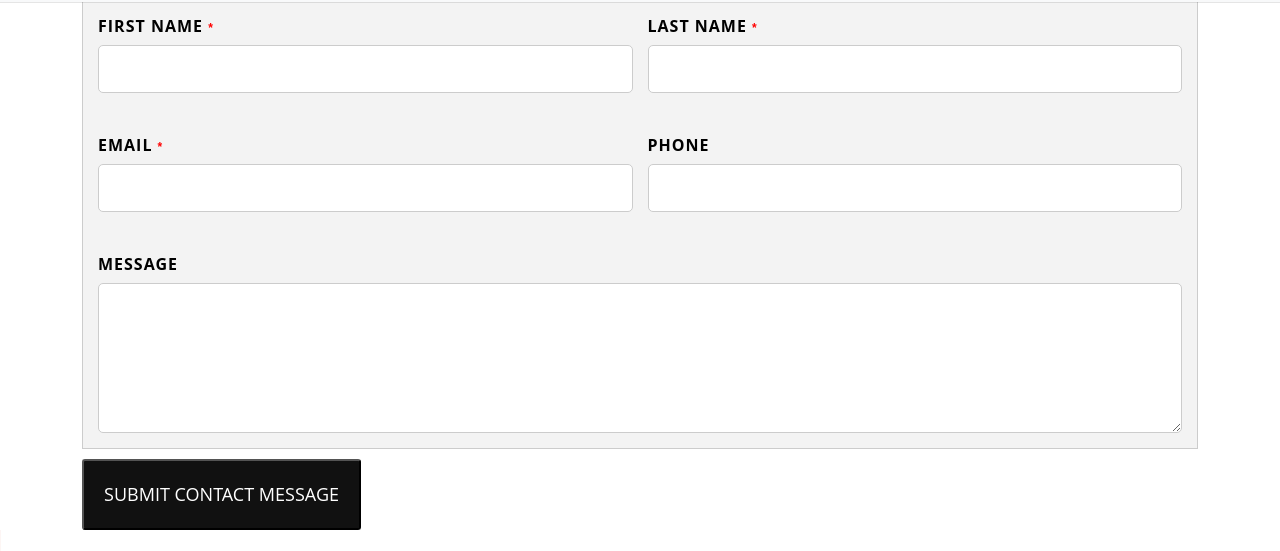
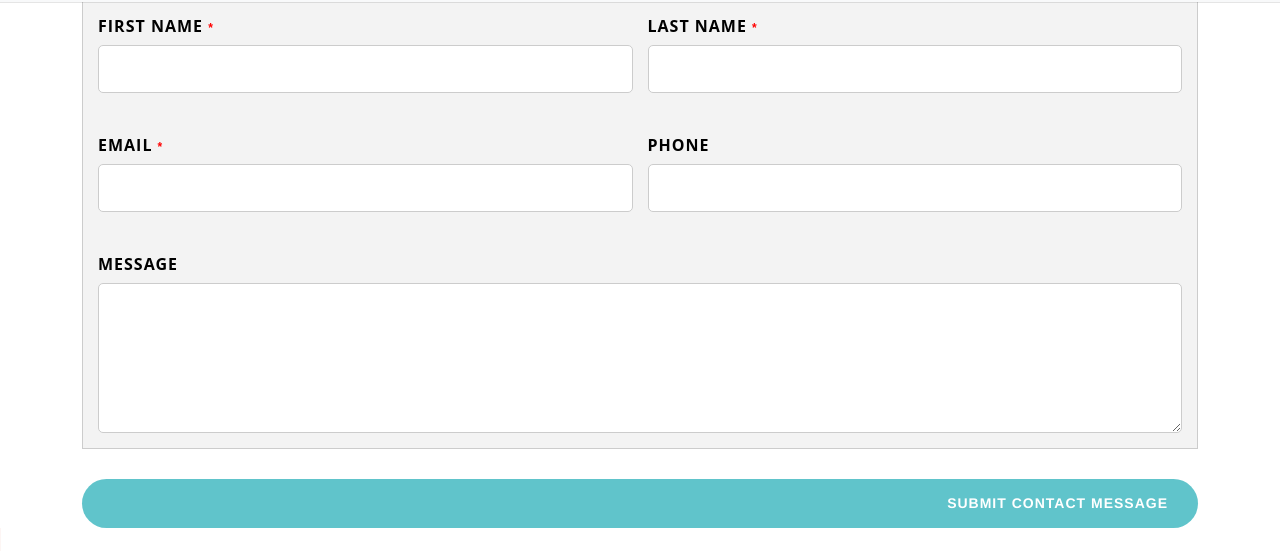
Before and after one commit to chrisbrody/petsit, a plain HTML site: page contact-us.html in a window 1280 px wide. Shown: the part 249-800 px from the top of the page. Drawn offline with Linux system fonts and the light colour scheme.

Commit message:
added contact form style/validation updates

```diff
--- a/contact-us.html
+++ b/contact-us.html
@@ -31,8 +31,9 @@ Wags & Whiskers by Cori & Brody
 
      <!-- Stylesheets -->
      <link rel="stylesheet" href="./css/bootstrap.min.css">
-     <link rel="stylesheet" href="./css/form.css">
      <link rel="stylesheet" href="./css/main.min.css">
+     <link rel="stylesheet" href="./css/form.min.css">
+     <link rel="stylesheet" href="./css/contact.min.css">
    </head>
 
    <body>
@@ -71,7 +72,7 @@ Wags & Whiskers by Cori & Brody
             </div>
         </nav>
 
-        <section>
+        <section class="contact">
           <div class="container">
             <div class="row">
               <div class="col">
@@ -125,8 +126,9 @@ Wags & Whiskers by Cori & Brody
                           </div>
 
                       </fieldset>
-
-                      <button type="submit">submit contact message</button>
+                      <div class="button-wrap">
+                        <button type="submit">submit contact message</button>
+                      </div>
 
                   </form>
               </div>
--- /dev/null
+++ b/css/contact.scss
@@ -0,0 +1,6 @@
+.contact {
+  h1 {
+    color: #c3546b !important;
+    text-align: center;
+  }
+}
--- a/css/form.scss
+++ b/css/form.scss
@@ -91,19 +91,23 @@ form {
   }
 
   button {
-    background: #111;
-    color: white;
-    cursor: pointer;
-    padding: 20px;
-    border-radius: 3px;
-    font-size: 18px;
-    margin-top: 10px;
-    font-family: "Open Sans", sans-serif;
-    text-transform: uppercase;
-    transition: background 0.3s ease;
+    color: #ffffff !important;
+    border-width: 0px !important;
+    border-radius: 100px;
+    letter-spacing: 1px;
+    font-size: 14px;
+    font-family: 'Nunito', Helvetica, Arial, Lucida, sans-serif !important;
+    font-weight: 800 !important;
+    text-transform: uppercase !important;
+    background-color: #60c4cb !important;
+    padding-top: 14px !important;
+    padding-right: 30px !important;
+    padding-bottom: 14px !important;
+    padding-left: 30px !important;
+    margin-top: 30px;
+    text-align: right;
+    width: 100%;
     @media screen and (max-width: 600px) {
-      display: block;
-      margin-top: 30px;
     }
   }
 }
```
Also changed, not shown: css/contact.min.css (added), css/form.min.css, 2 other files.
